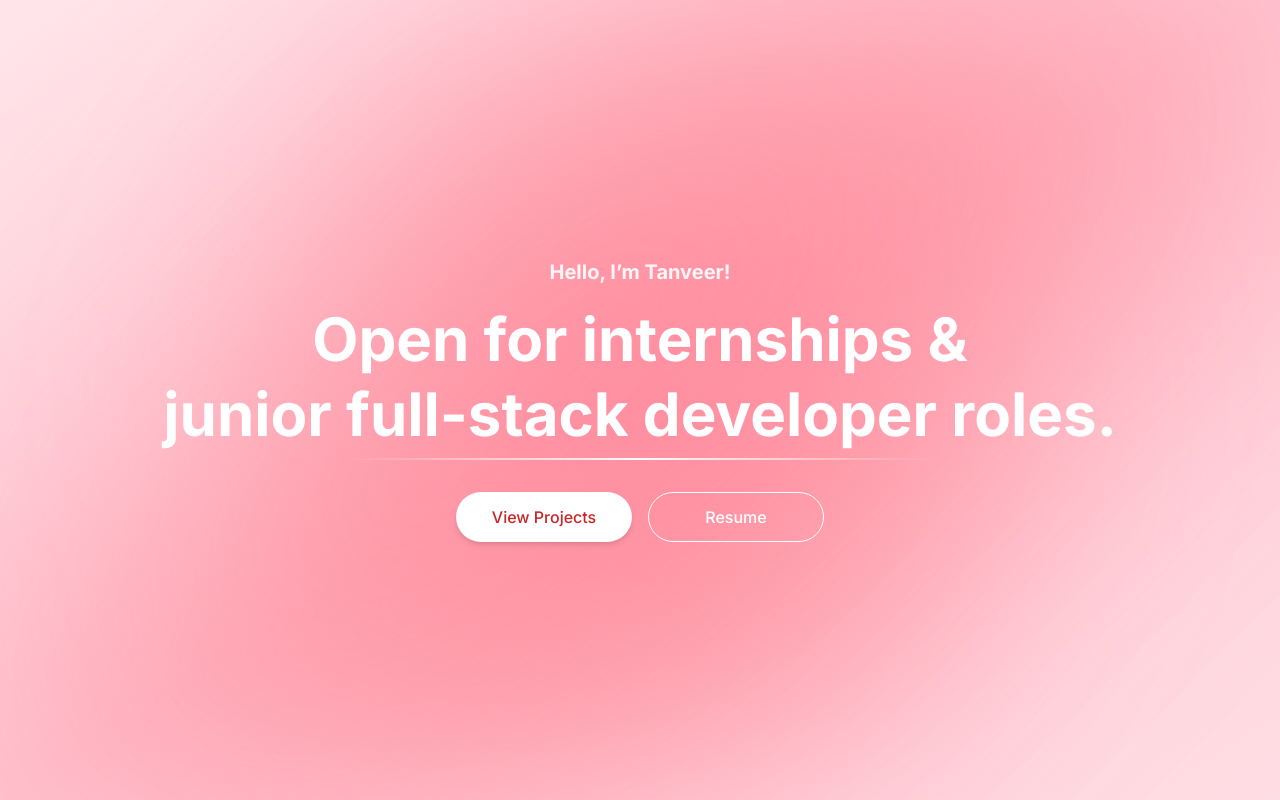
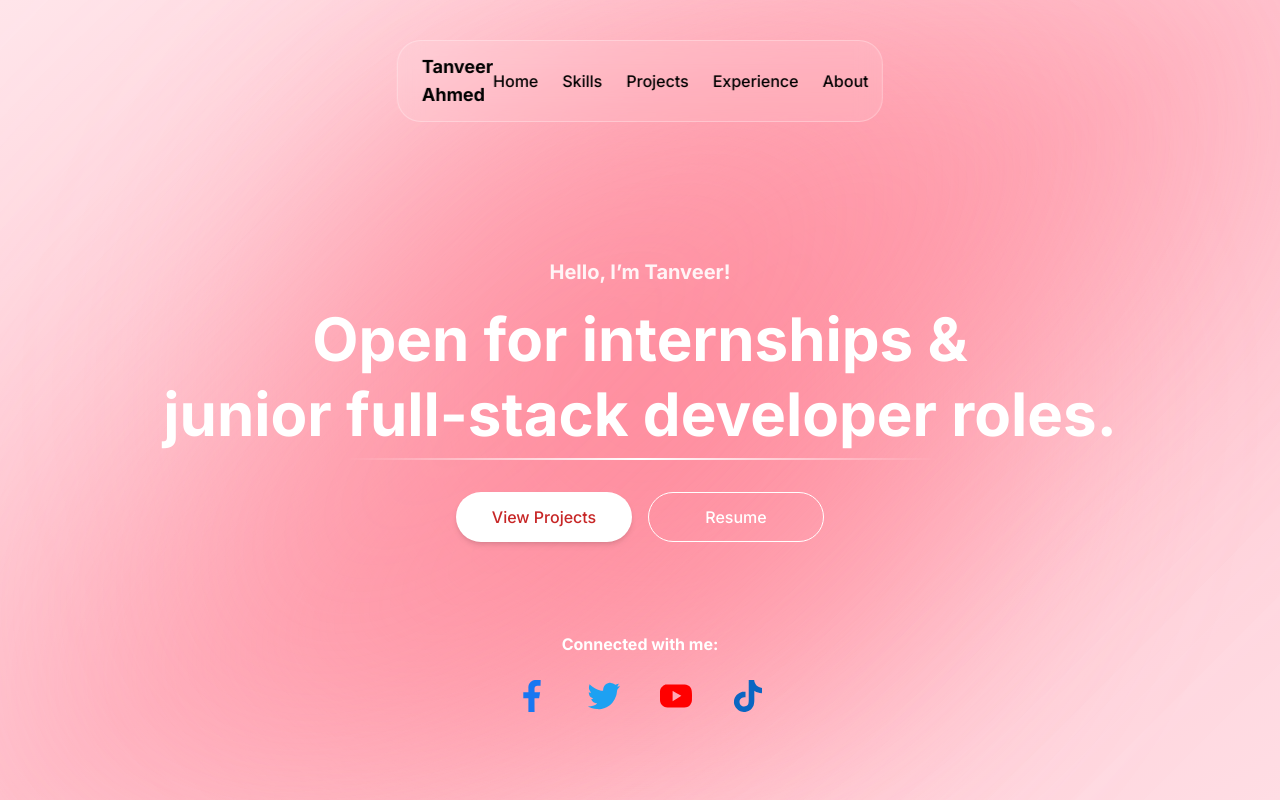
Before and after one commit to tanveera2001/portfolio-nextjs, a Next.js app: page / in a window 1280 px wide. Shown: the top 800 px of the page. Built offline with nearby package versions, Linux system fonts and the light colour scheme.

Commit message:
Update the navbar and footer

```diff
--- a/src/app/page.tsx
+++ b/src/app/page.tsx
@@ -9,6 +9,7 @@ import { useEffect, useRef } from "react"
 import { useScroll } from 'framer-motion';
 import Experience from "@/components/Experience/Experience";
 import Footer from "@/components/Footer";
+import Navbar from "@/components/Navbar";
 
 
 
@@ -21,20 +22,45 @@ const Home = () => {
     offset: ["start start", "end end"]
   });
 
-  useEffect(() => {},[]);
+  useEffect(() => { }, []);
 
 
   return (
-    <main >
-      <div ref={container} className="relative h-[200vh]">
+    <main>
+  <Navbar />
+
+  {/* Hero Section */}
+  <div id="hero" ref={container} className="relative h-[200vh]">
     <Hero scrollYProgress={scrollYProgress} />
+    {/* TechStack Section */}
+  <div id="techstack">
     <TechStack scrollYProgress={scrollYProgress} />
   </div>
+  </div>
+
+
+
+  {/* Featured Projects */}
+  <div id="featured-project">
     <FeaturedProject />
+  </div>
+
+  {/* Experience */}
+  <div id="experience">
     <Experience />
+  </div>
+
+  {/* About */}
+  <div id="about">
     <About />
+  </div>
+
+  {/* Contact */}
+  <div id="contact">
     <Contact />
-      <Footer></Footer>
+  </div>
+
+  <Footer />
 </main>
   )
 }
--- /dev/null
+++ b/src/components/Framer.tsx
@@ -0,0 +1,31 @@
+"use client";
+import { useRef, useState } from "react";
+import { motion } from "framer-motion";
+
+export default function FramerMagnetic({ children }: { children: React.ReactNode }) {
+  const ref = useRef<HTMLDivElement>(null);
+  const [position, setPosition] = useState({ x: 0, y: 0 });
+
+  const handleMouse = (e: React.MouseEvent) => {
+    if (!ref.current) return;
+    const { clientX, clientY } = e;
+    const { width, height, left, top } = ref.current.getBoundingClientRect();
+    setPosition({
+      x: clientX - (left + width / 2),
+      y: clientY - (top + height / 2),
+    });
+  };
+
+  return (
+    <motion.div
+      ref={ref}
+      onMouseMove={handleMouse}
+      onMouseLeave={() => setPosition({ x: 0, y: 0 })}
+      animate={position}
+      transition={{ type: "spring", stiffness: 150, damping: 15, mass: 0.1 }}
+      className="inline-block"
+    >
+      {children}
+    </motion.div>
+  );
+}
--- a/src/components/Hero.tsx
+++ b/src/components/Hero.tsx
@@ -1,5 +1,6 @@
 
 import { MotionValue, useTransform, motion } from "framer-motion";
+import FramerMagnetic from '../components/Framer';
 
 type Props = {
   scrollYProgress: MotionValue<number>;
@@ -21,15 +22,13 @@ const Hero = ({ scrollYProgress }: Props) => {
       <div className="absolute inset-0 -z-10 bg-[linear-gradient(135deg,transparent_25%,rgba(255,110,130,0.55)_50%,transparent_80%)] blur-[120px]" />
       <div className="absolute inset-0 -z-10 bg-[linear-gradient(315deg,transparent_30%,rgba(255,160,175,0.45)_55%,transparent_85%)] blur-[140px]" />
 
-      {/* CONTENT */}
-      <div className="relative z-10 text-white flex flex-col items-center">
-        {/* SMALL INTRO TEXT */}
-        <p className="text-sm sm:text-base md:text-xl mb-4 opacity-90 font-bold">
+      {/* MAIN CONTENT (CENTERED) */}
+      <div className="relative z-10 flex flex-col items-center justify-center h-full">
+        <p className="text-sm sm:text-base md:text-xl mb-4 opacity-90 font-bold text-white">
           Hello, I’m Tanveer!
         </p>
 
-        {/* BIG HEADLINE */}
-        <h1 className="text-center text-xl sm:text-3xl md:text-4xl lg:text-5xl xl:text-6xl font-bold leading-tight mb-8">
+        <h1 className="text-center text-xl sm:text-3xl md:text-4xl lg:text-5xl xl:text-6xl font-bold leading-tight mb-8 text-white">
           Open for internships & <br />
           junior{" "}
           <span
@@ -47,26 +46,13 @@ const Hero = ({ scrollYProgress }: Props) => {
           roles.
         </h1>
 
-        {/* CALL TO ACTION BUTTONS */}
         <div className="flex gap-4">
           {/* PRIMARY BUTTON */}
           <motion.button
             whileHover={{ scale: 1.07 }}
             whileTap={{ scale: 0.94 }}
             transition={{ type: "spring", stiffness: 280, damping: 18 }}
-            className="
-              w-32 sm:w-40 md:w-44
-              px-4 sm:px-5 md:px-6
-              py-2 sm:py-2.5 md:py-3
-              text-sm sm:text-base
-              rounded-full
-              bg-white text-[#C72626]
-              font-medium
-              relative overflow-hidden
-              shadow-md
-              hover:shadow-[0_0_20px_rgba(255,255,255,0.9)]
-              cursor-pointer
-            "
+            className="w-32 sm:w-40 md:w-44 px-4 sm:px-5 md:px-6 py-2 sm:py-2.5 md:py-3 text-sm sm:text-base rounded-full bg-white text-[#C72626] font-medium relative overflow-hidden shadow-md hover:shadow-[0_0_20px_rgba(255,255,255,0.9)] cursor-pointer"
           >
             View Projects
           </motion.button>
@@ -76,23 +62,34 @@ const Hero = ({ scrollYProgress }: Props) => {
             whileHover={{ scale: 1.07 }}
             whileTap={{ scale: 0.94 }}
             transition={{ type: "spring", stiffness: 280, damping: 18 }}
-            className="
-              w-32 sm:w-40 md:w-44
-              px-4 sm:px-5 md:px-6
-              py-2 sm:py-2.5 md:py-3
-              text-sm sm:text-base
-              rounded-full
-              border border-white
-              text-white
-              font-medium
-              relative overflow-hidden
-              hover:border-white/80
-              hover:shadow-[0_0_22px_rgba(255,255,255,0.85)]
-              cursor-pointer
-            "
+            className="w-32 sm:w-40 md:w-44 px-4 sm:px-5 md:px-6 py-2 sm:py-2.5 md:py-3 text-sm sm:text-base rounded-full border border-white text-white font-medium relative overflow-hidden hover:border-white/80 hover:shadow-[0_0_22px_rgba(255,255,255,0.85)] cursor-pointer"
           >
             Resume
           </motion.button>
+        </div>
+      </div>
+
+      {/* FRAMER MOTION SVGS */}
+      <div className="absolute bottom-20 flex flex-col items-center z-10">
+        <p className="mb-4 text-sm sm:text-base text-white font-bold">Connected with me:</p>
+        <div className="flex flex-wrap justify-center items-center gap-6">
+          {[
+            { viewBox: "0 0 31.5 58", color:"#1877F2", path: "m20.72,22.16c2.77,0,5.55.02,8.32.03.4,0,.8.02,1.2.03.07.06.14.13.21.19-.28,1.58-.56,3.16-.83,4.75-.32,1.87-.64,3.74-.99,5.76-1.37.13-2.76-.07-4.14-.04-1.36.03-2.72,0-4.2,0-.13,8.38.12,16.72.11,25.11h-11.17v-24.91H0v-10.81h9.16c.04-.39.11-.71.11-1.02-.01-1.58-.05-3.17-.06-4.75-.01-1.62-.16-3.26.02-4.85.19-1.69.64-3.35,1.52-4.86,1.36-2.33,3.28-4.06,5.58-5.4,1.39-.81,2.94-1.25,4.52-1.3C24.28-.03,27.71.02,31.15,0c.07,0,.13.05.35.14.04,3.3-.29,6.66-.18,10.11-1.13,0-2.15.03-3.17,0-1.57-.07-3.15-.06-4.65.46-1.42.49-2.46,1.4-2.89,2.95-.3,1.08-.36,2.16-.34,3.25.04,1.69.13,3.38.2,5.07.08.06.16.13.24.19Z" },
+            { viewBox: "0 0 56.13 46.08", color:"#1DA1F2", path: "m0,41.47c3.69-.34,7.11-.82,10.38-1.89,2.05-.67,4.03-1.62,5.71-3.35-.55-.18-1.03-.38-1.53-.48-2.77-.58-5.26-1.64-7-4-.72-.98-1.33-2.03-2.03-3.1,1.23-.3,2.43-.59,3.81-.93-.91-.56-1.7-1.08-2.52-1.53-2.08-1.13-3.73-2.68-4.6-4.91-.37-.95-.52-1.98-.77-2.98-.11-.43-.19-.86-.3-1.33,1.42.02,2.71.63,4.2.28-.72-1.12-1.37-2.17-2.06-3.2-1.78-2.65-2.05-5.51-1.29-8.54.23-.91.43-1.84.69-2.95.78.63,1.4,1.05,1.94,1.56,2.42,2.28,5.16,4.11,8.01,5.83,2.36,1.43,4.89,2.38,7.49,3.17,1.99.61,4.06.96,6.33.91.02-.67.06-1.3.07-1.92.05-2.38.81-4.54,1.99-6.57,1.71-2.92,4.43-4.39,7.56-5.26,1.39-.39,2.76-.3,4.22-.14,2.64.29,4.8,1.52,6.96,2.82.49.3.86.38,1.4.19,1.21-.43,2.43-.83,3.67-1.19.49-.15,1.02-.18,1.84-.31-1.11,1.79-2.05,3.3-3,4.82,1.65.08,3.16-.84,4.97-.57-.86,1.35-1.83,2.42-2.78,3.52-.78.91-1.81,1.7-2.04,2.98-.25,1.43-.63,2.83-.75,4.31-.14,1.7-.6,3.37-.96,5.05-.14.64-.37,1.25-.58,1.87-1.35,3.9-3.27,7.44-5.93,10.64-2.96,3.55-6.42,6.42-10.55,8.47-2.84,1.4-5.83,2.42-8.95,2.97-2.6.45-5.24.39-7.87.33-2.95-.07-5.78-.69-8.6-1.52-2.27-.67-4.39-1.61-6.51-2.61-.14-.07-.26-.18-.61-.44Z" },
+            { viewBox: "0 0 51.1 36.69", color:"#FF0000", path: "m26.22,36.56c-4.74,0-9.49,0-14.23,0-3.93,0-7.19-1.49-9.63-4.58-1.02-1.29-1.66-2.82-2.03-4.45-.28-1.25-.28-2.52-.29-3.78C.03,19.98,0,16.21,0,12.44c0-1.06,0-2.13.18-3.17.2-1.09.59-2.15,1.16-3.13C2.75,3.73,4.77,1.97,7.28.79c.85-.4,1.78-.61,2.74-.63,2.02-.04,4.04-.21,6.06-.14,7.73.27,15.47.02,23.2.14,1.97.03,3.89.43,5.62,1.33,2.23,1.16,3.98,2.81,4.91,5.25.52,1.36.76,2.72.93,4.16.56,4.65.3,9.32.27,13.98-.02,2.7-.92,5.16-2.63,7.27-1.73,2.15-3.95,3.62-6.68,4.08-1.8.31-3.64.39-5.47.43-3.34.06-6.68.02-10.02.02,0-.04,0-.07,0-.11Zm7.94-18.51c-4.62-2.62-9.12-5.17-13.62-7.71-.12-.07-.29-.07-.4-.1v16.33c4.78-2.84,9.41-5.56,14.03-8.52Z" },
+            { viewBox: "0 0 47.26 53.87", color:"#0A66C2", path: "m34.27,18.6c0,4.82,0,9.64.03,14.47.01,2.53-.24,5.01-.67,7.5-.68,3.88-2.69,6.84-5.66,9.33-2.21,1.86-4.72,2.98-7.48,3.6-1.02.23-2.09.29-3.14.34-3.54.18-6.73-.93-9.64-2.84-2.68-1.76-4.74-4.12-6.12-7.05-.74-1.58-1.16-3.26-1.51-4.94-.2-.98,0-2.04-.02-3.06-.07-3.01,1.1-5.62,2.62-8.11,2.19-3.6,5.35-5.98,9.35-7.26,1.24-.4,2.51-.7,3.84-.66.33.01.66-.13.99-.14.83-.02,1.65,0,2.58,0v9.31c-.27,0-.55-.01-.84,0-1.06.05-2.13.05-3.18.18-2.4.29-3.92,1.83-5.15,3.74-1.77,2.78-.84,7.04,1.38,9.35,2.28,2.38,6.05,2.67,8.72,1.48.6-.27,1.18-.6,1.73-.98,1.45-1.01,2.12-2.51,2.39-4.17.62-3.94.33-7.92.36-11.89.05-7.97,0-15.95,0-23.92,0-.87,0-1.74,0-2.72,3.08-.25,6.11-.14,9.16-.19.91,7.84,5.41,12.08,13.22,13.34-.07,2.84.22,5.85-.25,8.97-4.44-.24-8.48-1.55-12.25-3.76-.11-.11-.22-.22-.33-.33-.05.13-.09.25-.14.38Z" },
+          ].map((svg, idx) => (
+            <FramerMagnetic key={idx}>
+              <svg
+                viewBox={svg.viewBox}
+                className="h-12 w-12 p-2 transition-colors duration-200 cursor-pointer hover:fill-[#ec4e39]"
+                xmlns="http://www.w3.org/2000/svg"
+                fill={svg.color}
+              >
+                <path d={svg.path} />
+              </svg>
+            </FramerMagnetic>
+          ))}
         </div>
       </div>
     </motion.div>
--- a/src/components/Navbar.tsx
+++ b/src/components/Navbar.tsx
@@ -1,9 +1,52 @@
-import React from 'react'
+"use client";
+
+import React from "react";
+
+// Map nav items to the correct section IDs
+const navMap: { [key: string]: string } = {
+  Home: "hero",
+  Skills: "techstack",
+  Projects: "featured-project",
+  Experience: "experience",
+  About: "about",
+  Contact: "contact",
+};
 
 const Navbar = () => {
+  const handleScroll = (section: string) => {
+    const id = navMap[section];
+    const element = document.getElementById(id);
+    if (element) {
+      element.scrollIntoView({ behavior: "smooth", block: "start" });
+    }
+  };
+
   return (
-    <div>Navbar</div>
-  )
-}
+    <nav className="fixed top-10 left-1/2 -translate-x-1/2 w-[38%] max-w-6xl z-50">
+      <div className="flex justify-between items-center px-6 py-3 bg-white/10 backdrop-blur-md rounded-3xl border border-white/30 relative overflow-hidden">
+        {/* Logo */}
+        <div
+          className="text-black font-bold text-lg cursor-pointer"
+          onClick={() => handleScroll("Home")}
+        >
+          Tanveer Ahmed
+        </div>
 
-export default Navbar
+        {/* Nav Menu */}
+        <ul className="flex gap-6 text-black font-medium">
+          {Object.keys(navMap).map((item) => (
+            <li
+              key={item}
+              className="cursor-pointer hover:text-yellow-400 transition-colors"
+              onClick={() => handleScroll(item)}
+            >
+              {item}
+            </li>
+          ))}
+        </ul>
+      </div>
+    </nav>
+  );
+};
+
+export default Navbar;
--- a/src/components/TechStack.tsx
+++ b/src/components/TechStack.tsx
@@ -63,7 +63,7 @@ const TechStack = ({ scrollYProgress }: Props) => {
         </div>
 
         {/* SKILLS GRID */}
-        <div className="grid grid-cols-1 sm:grid-cols-2 lg:grid-cols-3 gap-6">
+        <div className="grid grid-cols-1 sm:grid-cols-2 lg:grid-cols-4 gap-6">
           {filteredSkills.map((skill, key) => (
             <div
               key={key}
```
Lines whose indentation alone changed are shown as unchanged.
